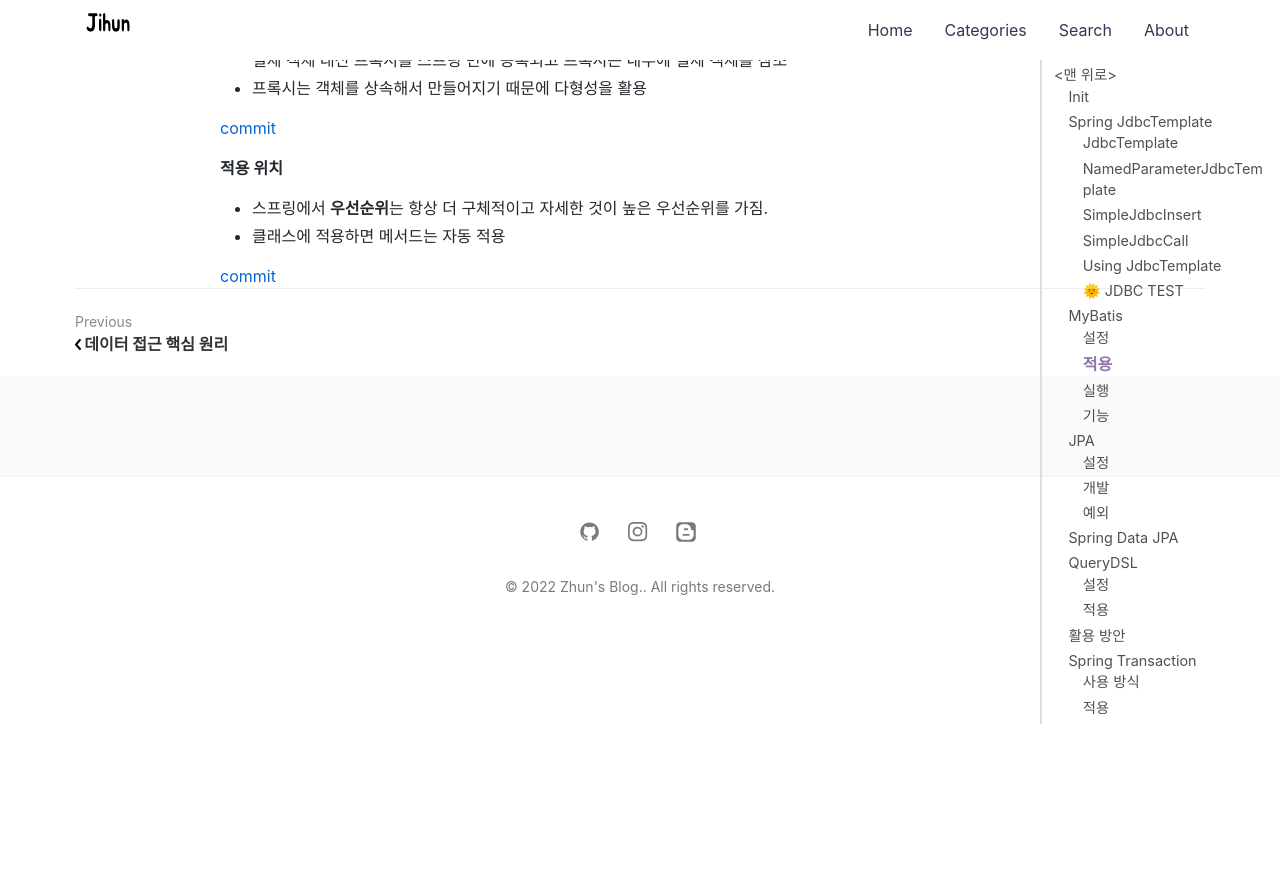
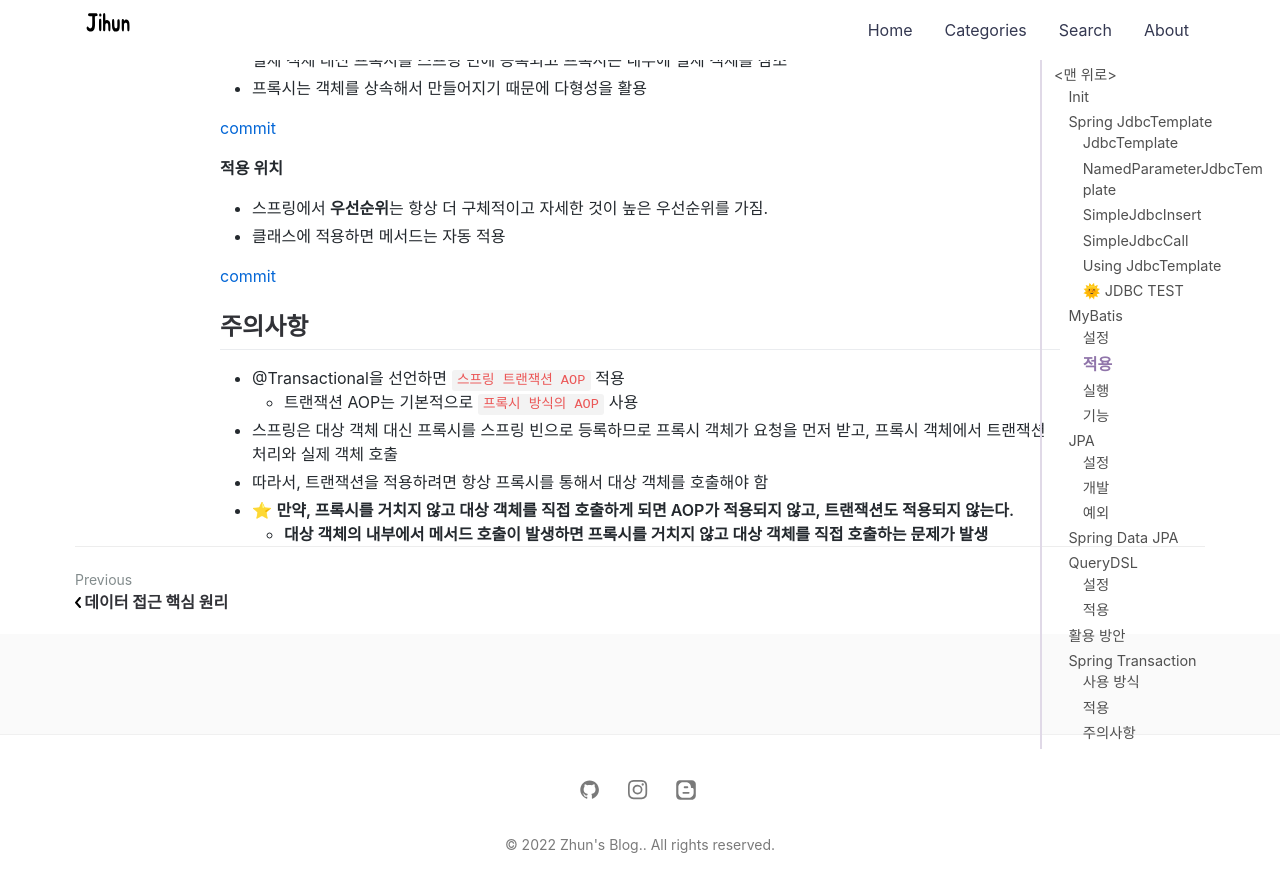
Before and after one commit to jihunparkme/jihunparkme.github.io, a Jekyll site: the page built from _posts/2022-08-08-Spring-DB-Part2.md, in a window 1280 px wide and 900 px high, scrolled down 20016 px. Shown: the top 892 px of the window. Built offline with Jekyll 4.4.1, drawn with Linux system fonts in a browser that asks for light colours; nearby versions of some CDN libraries; comment, search, counter and statistics services are not loaded; some of the changed text lies outside the part shown.

Commit message:
[Spring Transaction] 트랜잭션 AOP 주의 사항

```diff
--- a/_posts/2022-08-08-Spring-DB-Part2.md
+++ b/_posts/2022-08-08-Spring-DB-Part2.md
@@ -842,3 +842,12 @@ Completing transaction for [hello.springtx.apply...BasicService.tx]
 - 클래스에 적용하면 메서드는 자동 적용
 
 [commit](https://github.com/jihunparkme/Inflearn-Spring-DB/commit/be15be175c0c2abb838762a7f14794d78700a7eb)
+
+## 주의사항
+
+- @Transactional을 선언하면 `스프링 트랜잭션 AOP` 적용
+  - 트랜잭션 AOP는 기본적으로 `프록시 방식의 AOP` 사용
+- 스프링은 대상 객체 대신 프록시를 스프링 빈으로 등록하므로 프록시 객체가 요청을 먼저 받고, 프록시 객체에서 트랜잭션 처리와 실제 객체 호출
+- 따라서, 트랜잭션을 적용하려면 항상 프록시를 통해서 대상 객체를 호출해야 함
+- ⭐️ **만약, 프록시를 거치지 않고 대상 객체를 직접 호출하게 되면 AOP가 적용되지 않고, 트랜잭션도 적용되지 않는다.**
+  - **대상 객체의 내부에서 메서드 호출이 발생하면 프록시를 거치지 않고 대상 객체를 직접 호출하는 문제가 발생**
```
